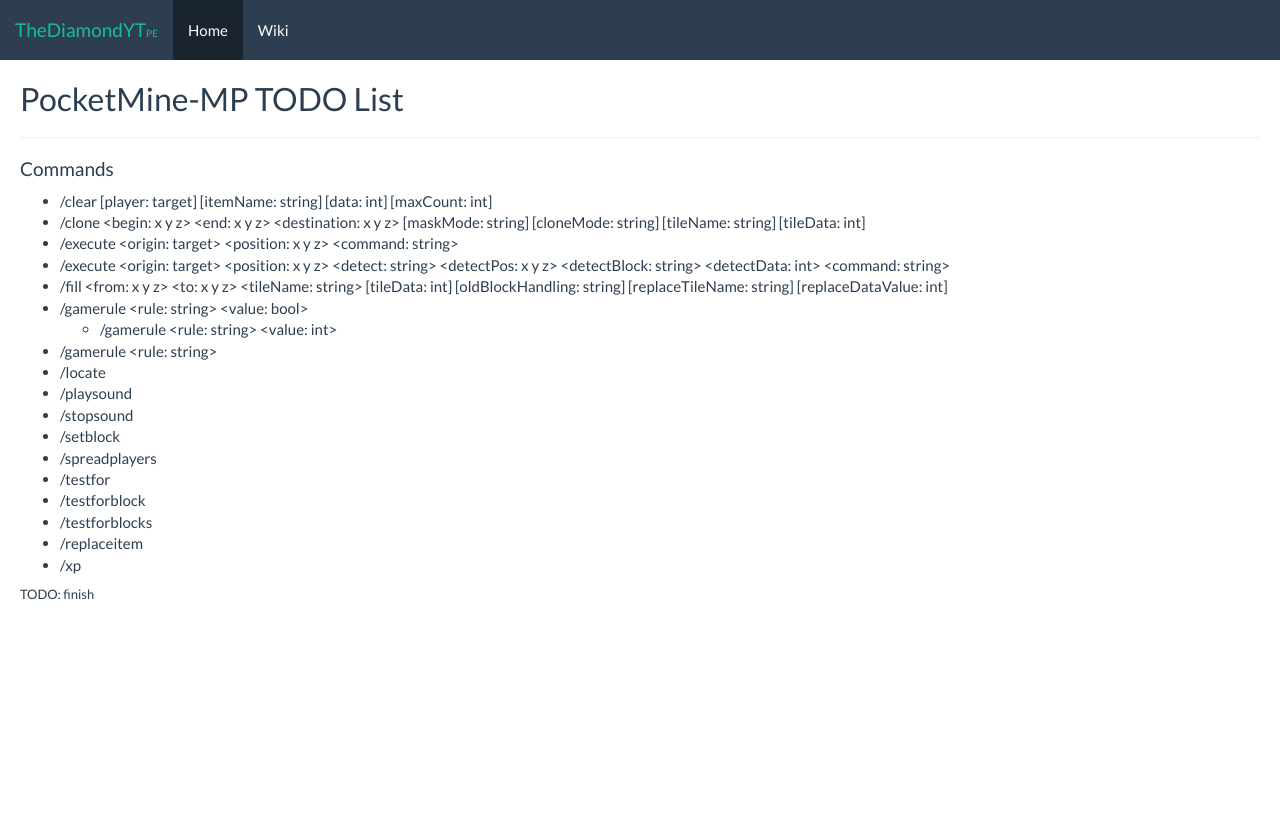
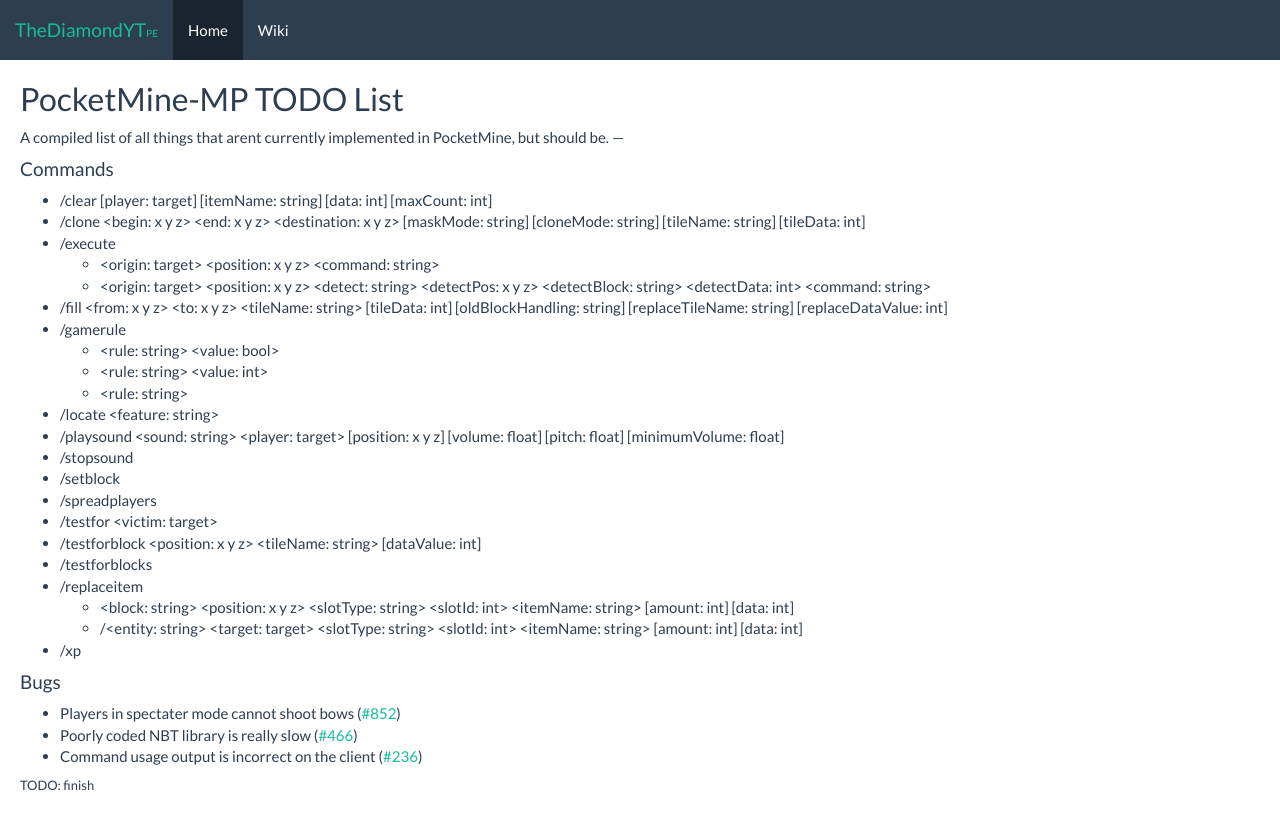
Before and after one commit to GNU-Droid/pe.thediamondyt.tk, a Jekyll site: the page built from _wiki/software/server/softwares/pocketmine/TODO.md, in a window 1280 px wide. Shown: the top 830 px of the page. Built offline with Jekyll 4.4.1, drawn with Linux system fonts in a browser that asks for light colours.

Commit message:
more args

```diff
--- a/_wiki/software/server/softwares/pocketmine/TODO.md
+++ b/_wiki/software/server/softwares/pocketmine/TODO.md
@@ -3,26 +3,36 @@
 permalink: /wiki/software/server/pocketmine/todo/
 ---
 ## PocketMine-MP TODO List
+A compiled list of all things that arent currently implemented in PocketMine, but should be.
 ---
 
 #### Commands
  * /clear [player: target] [itemName: string] [data: int] [maxCount: int]
  * /clone \<begin: x y z> \<end: x y z> \<destination: x y z> [maskMode: string] [cloneMode: string] [tileName: string] [tileData: int]
- * /execute \<origin: target> \<position: x y z> \<command: string>
- * /execute \<origin: target> \<position: x y z> \<detect: string> \<detectPos: x y z> \<detectBlock: string> \<detectData: int> \<command: string>
+ * /execute
+   * \<origin: target> \<position: x y z> \<command: string>
+   * \<origin: target> \<position: x y z> \<detect: string> \<detectPos: x y z> \<detectBlock: string> \<detectData: int> \<command: string>
  * /fill \<from: x y z> \<to: x y z> \<tileName: string> [tileData: int] [oldBlockHandling: string] [replaceTileName: string] [replaceDataValue: int]
- * /gamerule \<rule: string> \<value: bool>
-   * /gamerule \<rule: string> \<value: int>
- * /gamerule \<rule: string>
- * /locate
- * /playsound
+ * /gamerule
+   * \<rule: string> \<value: bool>
+   * \<rule: string> \<value: int>
+   * \<rule: string>
+ * /locate \<feature: string>
+ * /playsound \<sound: string> \<player: target> [position: x y z] [volume: float] [pitch: float] [minimumVolume: float]
  * /stopsound
  * /setblock
  * /spreadplayers
- * /testfor
- * /testforblock
+ * /testfor \<victim: target>
+ * /testforblock \<position: x y z> \<tileName: string> [dataValue: int]
  * /testforblocks
  * /replaceitem
+   * \<block: string> \<position: x y z> \<slotType: string> \<slotId: int> \<itemName: string> [amount: int] [data: int]
+   * /<entity: string> \<target: target> \<slotType: string> \<slotId: int> \<itemName: string> [amount: int] [data: int]
  * /xp
 
+#### Bugs
+ * Players in spectater mode cannot shoot bows ([#852](https://github.com/pmmp/PocketMine-MP/issues/852))
+ * Poorly coded NBT library is really slow ([#466](https://github.com/pmmp/PocketMine-MP/issues/466))
+ * Command usage output is incorrect on the client ([#236](https://github.com/pmmp/PocketMine-MP/issues/236))
+
 ###### TODO: finish
```
